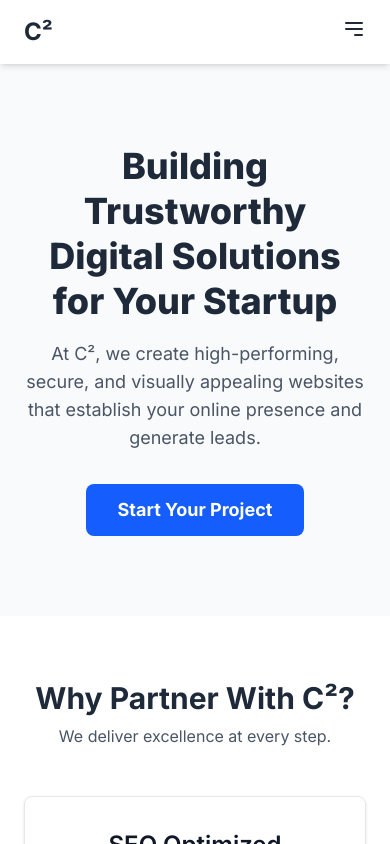
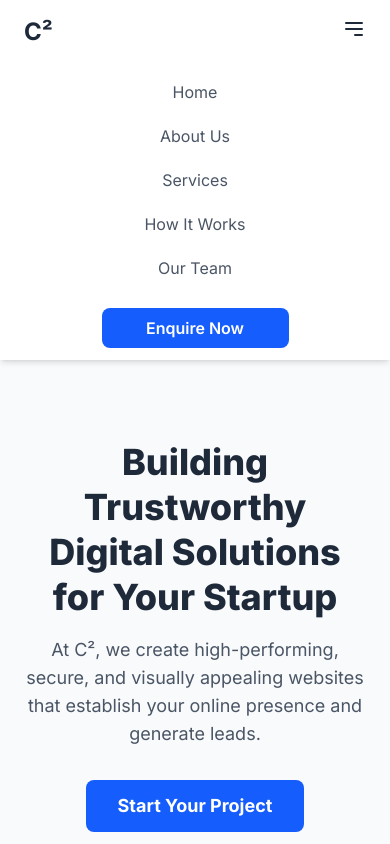
Before and after one commit to itznik/c-square-website, a Next.js app: page / in a window 390 px wide. Both pictures are taken after a click on the button 354 px from the left and 29 px from the top of the page. Shown: the top 844 px of the page. Built offline with nearby package versions, Linux system fonts and the light colour scheme.

Commit message:
Update Header.tsx

```diff
--- a/src/components/Header.tsx
+++ b/src/components/Header.tsx
@@ -1,6 +1,12 @@
+"use client"; // <-- Add this at the very top
+
+import { useState } from 'react'; // <-- Import useState
 import Link from 'next/link';
 
 export default function Header() {
+  // State to manage mobile menu visibility
+  const [isMenuOpen, setIsMenuOpen] = useState(false);
+
   return (
     <header className="bg-white shadow-md sticky top-0 z-50">
       <nav className="container mx-auto px-6 py-4 flex justify-between items-center">
@@ -23,15 +29,33 @@ export default function Header() {
           Enquire Now
         </Link>
 
-        {/* Mobile Menu Button (functionality to be added) */}
+        {/* Mobile Menu Button (now with onClick) */}
         <div className="md:hidden">
-            <button className="text-gray-800 focus:outline-none">
+            <button
+              onClick={() => setIsMenuOpen(!isMenuOpen)} // <-- Add onClick to toggle state
+              className="text-gray-800 focus:outline-none"
+            >
                 <svg className="h-6 w-6" fill="none" viewBox="0 0 24 24" stroke="currentColor">
                     <path strokeLinecap="round" strokeLinejoin="round" strokeWidth="2" d="M4 6h16M4 12h16m-7 6h7" />
                 </svg>
             </button>
         </div>
       </nav>
+
+      {/* --- Mobile Menu (New Code Block) --- */}
+      {/* This menu will show/hide based on the isMenuOpen state */}
+      <div className={`md:hidden ${isMenuOpen ? 'block' : 'hidden'}`}>
+        <div className="px-2 pt-2 pb-3 space-y-1 sm:px-3 flex flex-col items-center">
+          <Link href="/" className="block text-gray-600 hover:text-blue-600 py-2">Home</Link>
+          <Link href="/about" className="block text-gray-600 hover:text-blue-600 py-2">About Us</Link>
+          <Link href="/services" className="block text-gray-600 hover:text-blue-600 py-2">Services</Link>
+          <Link href="/how-it-works" className="block text-gray-600 hover:text-blue-600 py-2">How It Works</Link>
+          <Link href="/team" className="block text-gray-600 hover:text-blue-600 py-2">Our Team</Link>
+          <Link href="/contact" className="mt-4 block w-1/2 text-center bg-blue-600 text-white font-semibold py-2 px-4 rounded-lg hover:bg-blue-700">
+            Enquire Now
+          </Link>
+        </div>
+      </div>
     </header>
   );
 }
```
